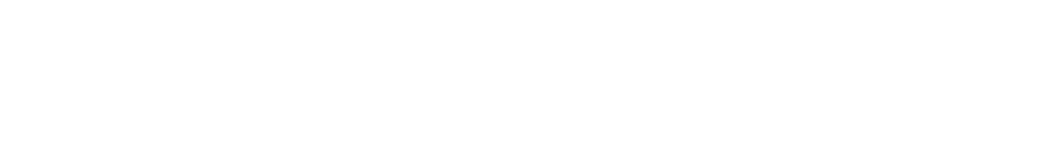
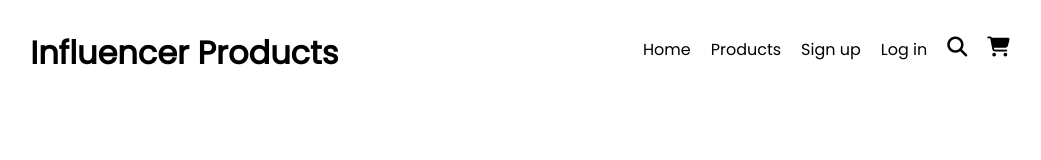
Before and after one commit to DPSDR/Assignment-Mission-2, a plain HTML site: page index.html in a window 1280 px wide. Shown: the whole page, without its empty margins (110-1151 px from the left). Drawn offline with Linux system fonts and the light colour scheme.

Commit message:
header area done

```diff
--- a/index.html
+++ b/index.html
@@ -4,11 +4,34 @@
 <head>
     <meta charset="UTF-8">
     <meta name="viewport" content="width=device-width, initial-scale=1.0">
-    <title>Document</title>
+    <title>Influencer Products</title>
+    <!-- Link Icon -->
+    <link rel="shortcut icon" href="images/icons.png" type="image/x-icon">
+    <!-- Link StyleSheet -->
+    <link rel="stylesheet" href="stylle.css">
+    <!-- Link FontAwesome -->
+    <script src="https://kit.fontawesome.com/05db13f6d2.js" crossorigin="anonymous"></script>
+    <!-- Link GoogleFonts -->
+    <link rel="preconnect" href="https://fonts.googleapis.com">
+    <link rel="preconnect" href="https://fonts.gstatic.com" crossorigin>
+    <link href="https://fonts.googleapis.com/css2?family=Merriweather:wght@700&family=Poppins&display=swap"
+        rel="stylesheet">
 </head>
 
 <body>
-
+    <header>
+        <h1>Influencer Products</h1>
+        <nav>
+            <ul>
+                <li><a href="">Home</a></li>
+                <li><a href="">Products</a></li>
+                <li><a href="">Sign up</a></li>
+                <li><a href="">Log in</a></li>
+                <i class="fas fa-search"></i>
+                <i class="fas fa-shopping-cart"></i>
+            </ul>
+        </nav>
+    </header>
 </body>
 
 </html>
--- a/stylle.css
+++ b/stylle.css
@@ -0,0 +1,32 @@
+body {
+    font-family: 'Merriweather', serif;
+    font-family: 'Poppins', sans-serif;
+}
+
+/* ---------------- header section style ----------------*/
+
+ header {
+	display: flex;
+	justify-content: space-around;
+}
+nav {
+    margin-top: 1%;
+}
+ nav ul {
+     display: flex;
+ }
+ nav ul li {
+     list-style: none;
+     margin-right: 20px;
+ }
+ nav li a {
+     text-decoration: none;
+     color: black;
+ }
+ nav a:hover {
+    color: #eb1765;
+}
+ .fas {
+	margin-right: 20px;
+	font-size: 20px;
+}
```
Also changed, not shown: images/Circle design.svg (added), images/action.png (added), images/airpod.png (added), images/camera.png (added), images/drone.png (added), images/gear.png (added), images/icons.png (added), images/lights.png (added), images/main-camera.png (added), images/mic.png (added), images/setup.png (added), images/single-light.png (added), images/tripod.png (added).
